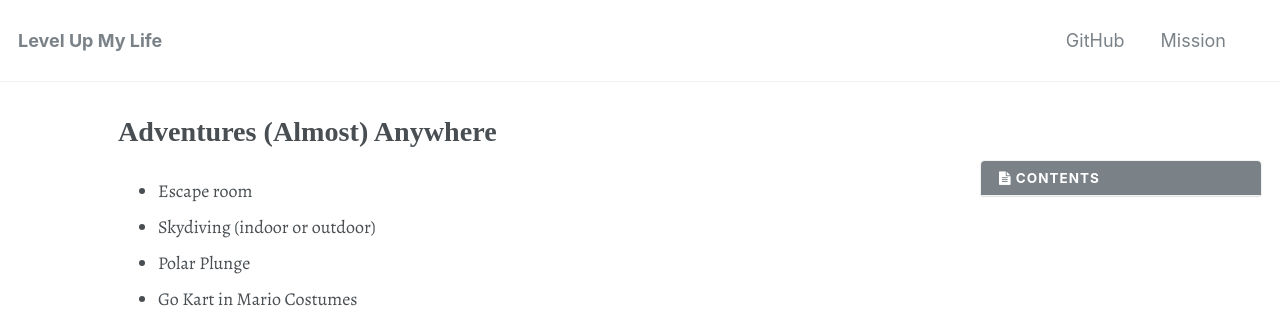
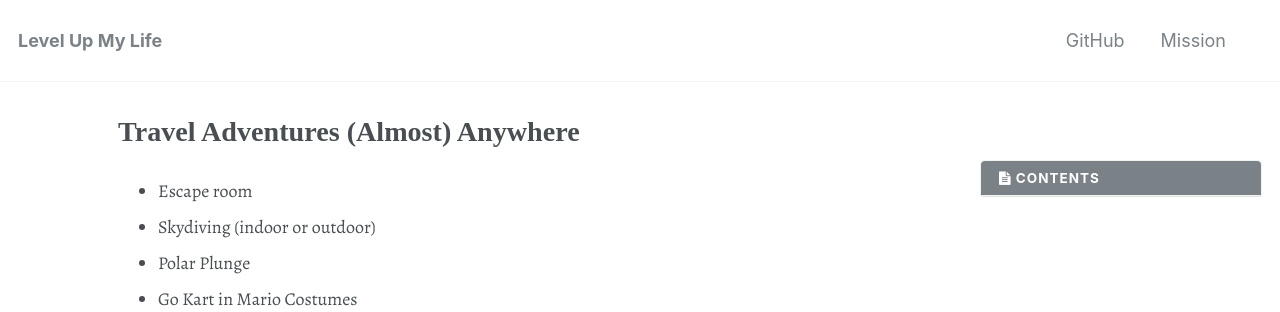
Before and after one commit to shanemileham/levelupmylife, a Jekyll site: the page built from _content/travel/anywhere.md, in a window 1280 px wide. Shown: the top 312 px of the page. Built offline with Jekyll 4.4.1, drawn with Linux system fonts in a browser that asks for light colours; some web fonts are replaced; comment, search, counter and statistics services are not loaded.

```diff
--- a/_content/travel/anywhere.md
+++ b/_content/travel/anywhere.md
@@ -1,5 +1,5 @@
 ---
-title: Adventures (Almost) Anywhere
+title: Travel Adventures (Almost) Anywhere
 ---
 
 {% include toc %}
```
Also changed, not shown: _content/travel/hacking.md (added, +5 -0 lines).
